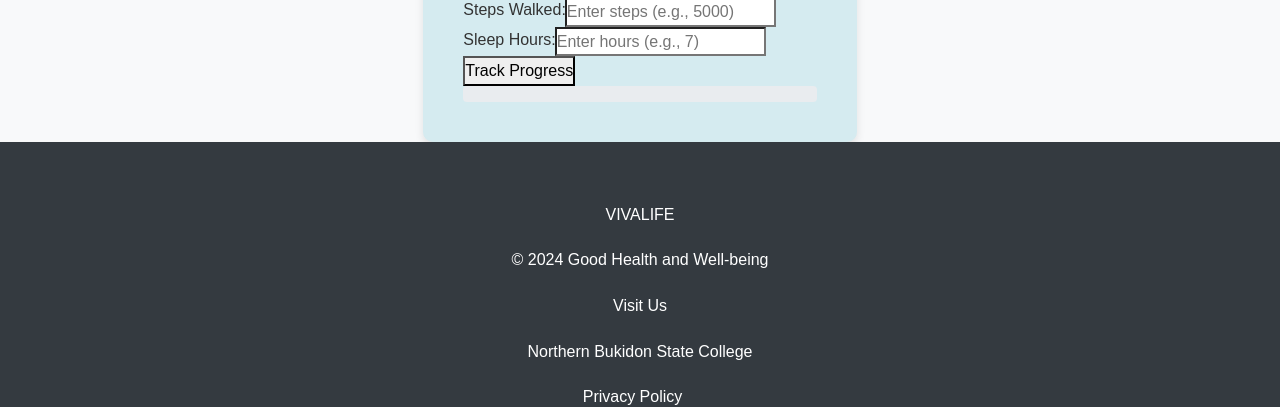
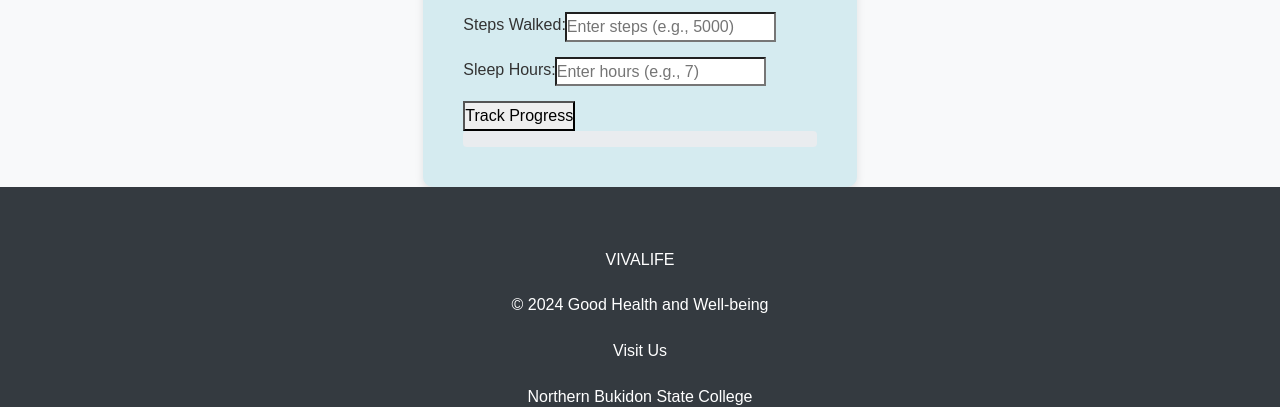
Before and after one commit to vivalife35/VivaLife-Website, a plain HTML site: page tracker.html in a window 1280 px wide. Shown: the part 693-1100 px from the top of the page. Drawn offline with nearby package versions, Linux system fonts and the light colour scheme.

Commit message:
Added margin for input group

```diff
--- a/tracker.html
+++ b/tracker.html
@@ -44,6 +44,10 @@
             border-radius: 10px;
             box-shadow: 0 4px 8px rgba(0, 0, 0, 0.1);
             margin-top: 30px;
+        }
+
+        .input-group {
+            margin-bottom: 15px;
         }
 </style>
 </head>
```
